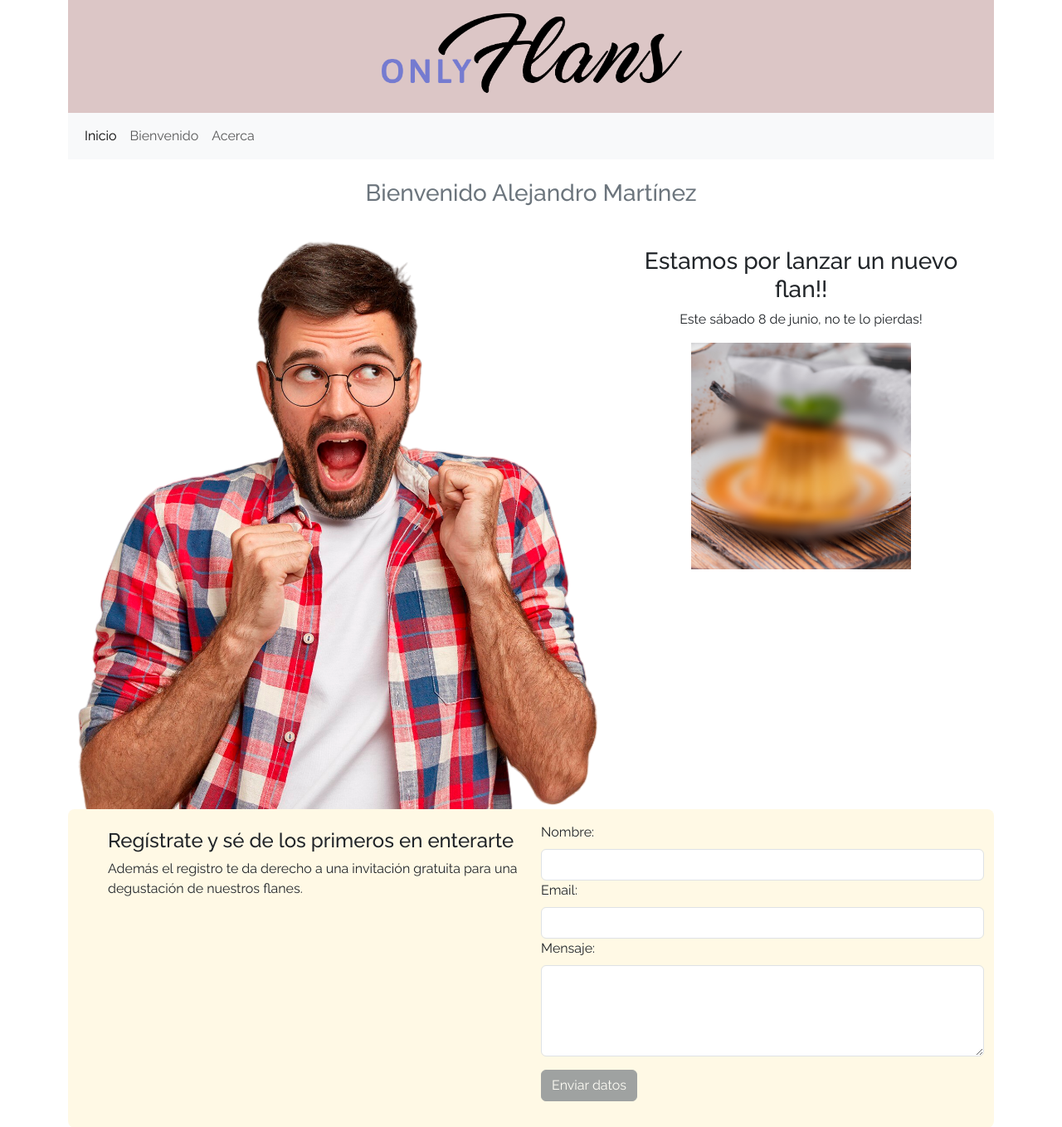
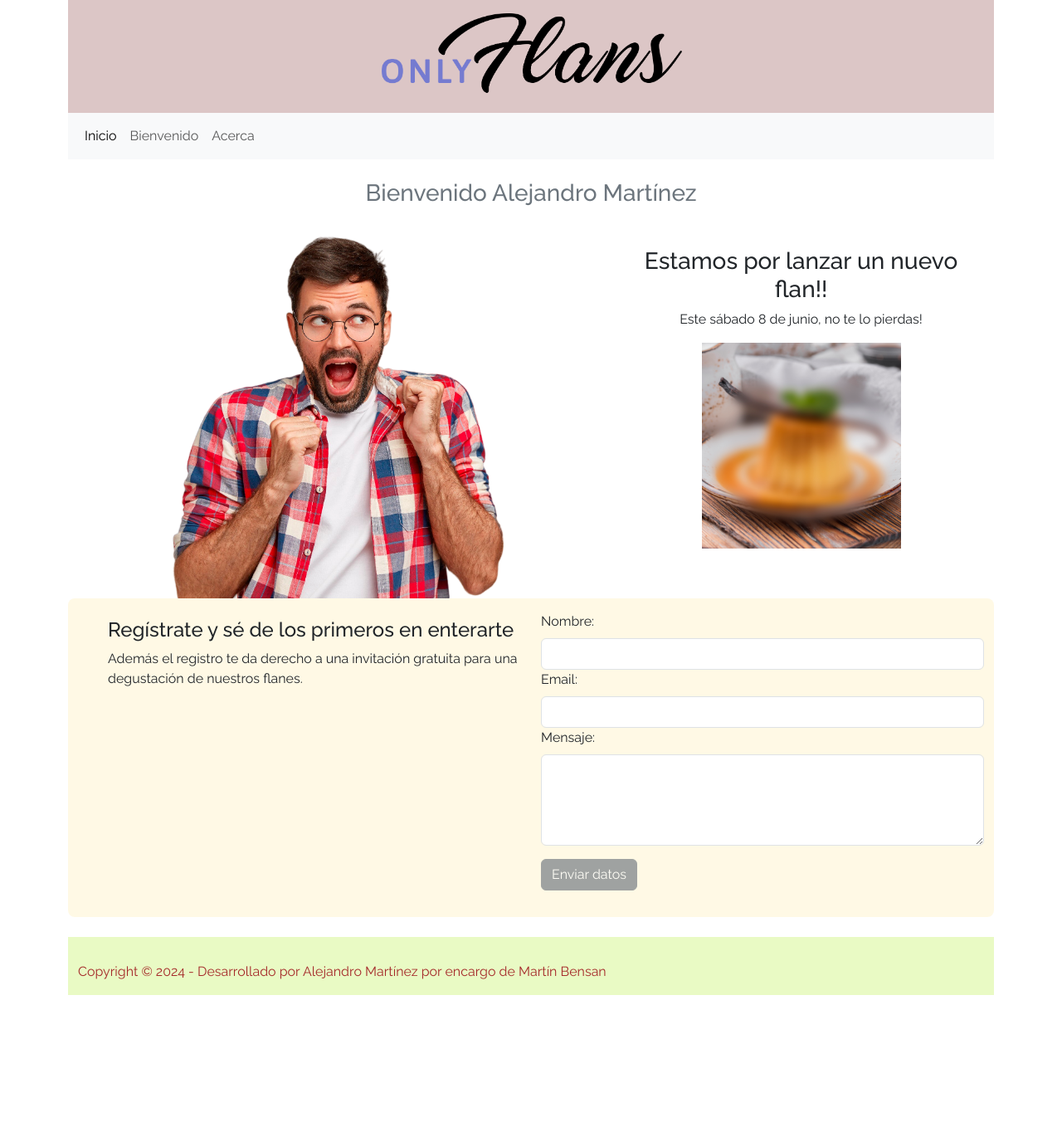
Before and after one commit to janusreal/onlyflans, a Django app: page /welcome/ in a window 1280 px wide. Shown: the top 1358 px of the page at 83% size. After the commit the page ends 1199 px from the top, so only its background shows below. Run offline with Django 5.2, Linux system fonts and the light colour scheme.

Commit message:
[update] ajuste de tamaño de imágenes

```diff
--- a/main/templates/welcome.html
+++ b/main/templates/welcome.html
@@ -12,12 +12,12 @@
         <div class="row">
 
             <div class="col-md-7 col-sm-12 d-flex justify-content-center">
-                <img src="{% static 'hombre-asombrado.png' %}" alt=""  id="img-emergente">
+                <img src="{% static 'hombre-asombrado.png' %}" style="max-width: 25rem"  id="img-emergente">
             </div>
             <div class="col-md-5 col-sm-12 py-4 text-center">
                 <h3>Estamos por lanzar un nuevo flan!!</h3>
                 <p>Este sábado 8 de junio, no te lo pierdas!</p>
-                <img src="{% static 'flan-sorpresa.jpg' %}" alt="" style="width: 60%;" class="">
+                <img src="{% static 'flan-sorpresa.jpg' %}" alt="" style="max-width: 15rem ;" class="">
 
             </div>
         </div>
```
